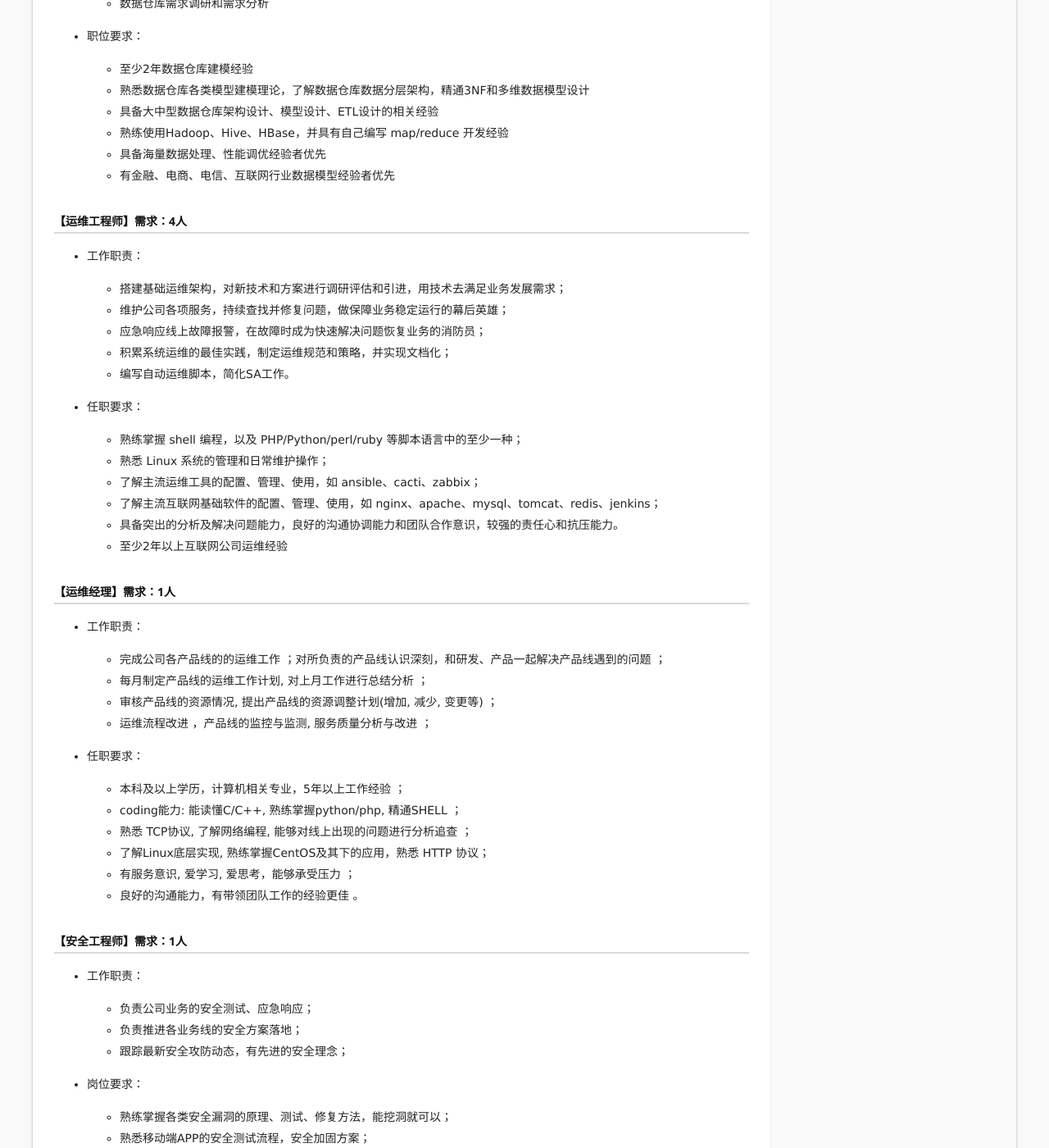
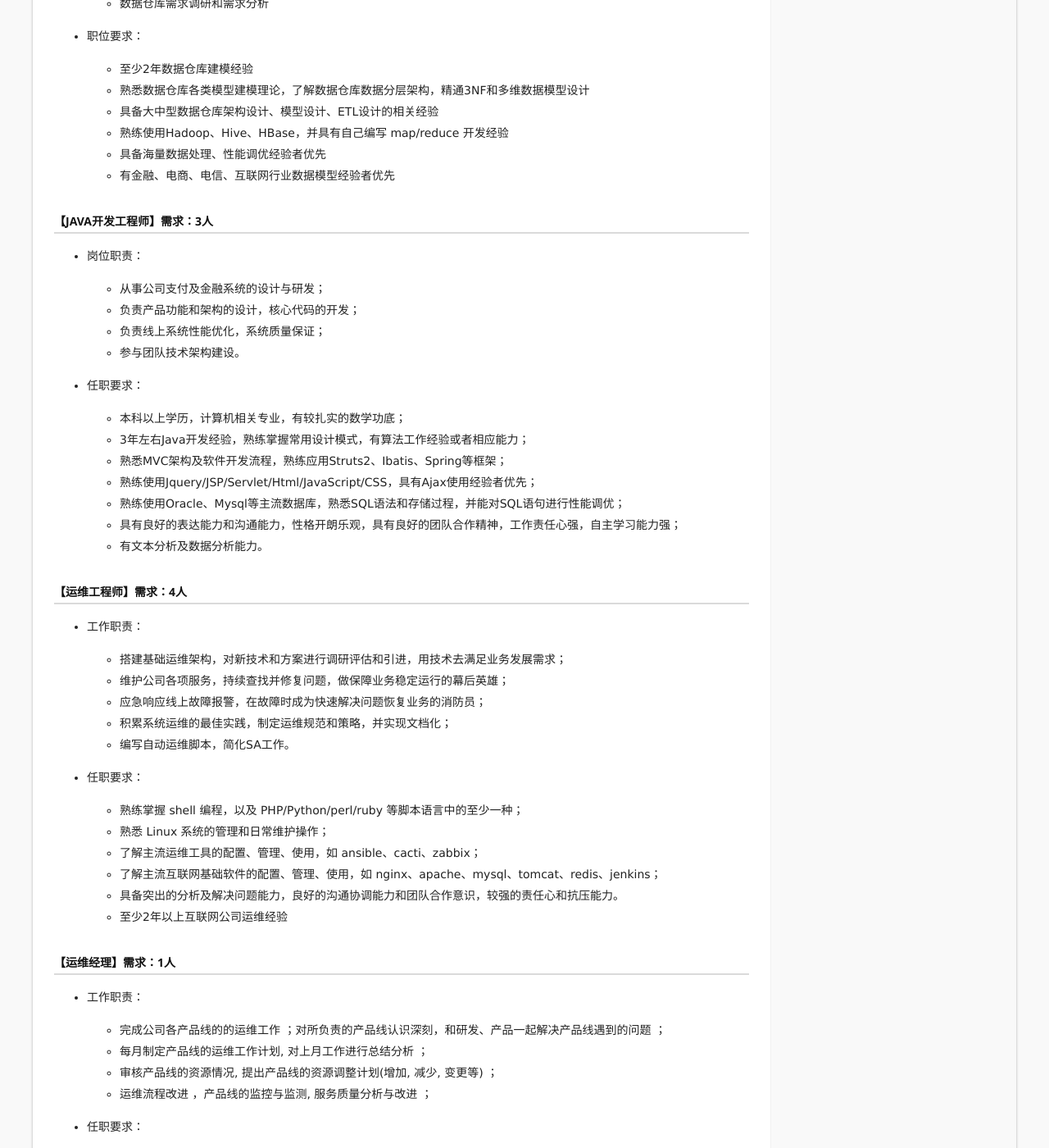
Before and after one commit to qit-team/qit-team.github.io, a Jekyll site: the page built from join-us/tech-jd.md, in a window 1280 px wide and 1400 px high, scrolled down 4447 px. Shown: the whole window at 82% size. Built offline with Jekyll 4.4.1, drawn with Linux system fonts in a browser that asks for light colours; some of the changed text lies outside the part shown.

Commit message:
add java jd

```diff
--- a/join-us/tech-jd.md
+++ b/join-us/tech-jd.md
@@ -8,7 +8,7 @@ tag: 招聘,趣店
 digest: 趣店集团技术部敞开大门，诚招PHP、FE、运维、BI等高阶工程师！
 ---
 
-> 注：请注明来`趣店技术学院`，成功概率更高
+> 注：请注明来自`趣店技术学院`，成功概率更高
 
 ## 一、你可能关心的
 
@@ -180,6 +180,25 @@ digest: 趣店集团技术部敞开大门，诚招PHP、FE、运维、BI等高
     * 具备海量数据处理、性能调优经验者优先
     * 有金融、电商、电信、互联网行业数据模型经验者优先
 
+
+### 【JAVA开发工程师】需求：3人
+
+* 岗位职责：
+	* 从事公司支付及金融系统的设计与研发；
+	* 负责产品功能和架构的设计，核心代码的开发；
+	* 负责线上系统性能优化，系统质量保证；
+	* 参与团队技术架构建设。
+
+* 任职要求：
+	* 本科以上学历，计算机相关专业，有较扎实的数学功底；
+	* 3年左右Java开发经验，熟练掌握常用设计模式，有算法工作经验或者相应能力；
+	* 熟悉MVC架构及软件开发流程，熟练应用Struts2、Ibatis、Spring等框架；
+	* 熟练使用Jquery/JSP/Servlet/Html/JavaScript/CSS，具有Ajax使用经验者优先；
+	* 熟练使用Oracle、Mysql等主流数据库，熟悉SQL语法和存储过程，并能对SQL语句进行性能调优；
+	* 具有良好的表达能力和沟通能力，性格开朗乐观，具有良好的团队合作精神，工作责任心强，自主学习能力强；
+	* 有文本分析及数据分析能力。
+
+
 ### 【运维工程师】需求：4人
 
 * 工作职责：
@@ -229,4 +248,4 @@ digest: 趣店集团技术部敞开大门，诚招PHP、FE、运维、BI等高
     * 有互联网金融工作经验；
     * 各种SRC有号。
 
-> 注：请注明来`趣店技术学院`，成功概率更高，重要的事至少说两遍！
+> 注：请注明来自`趣店技术学院`，成功概率更高，重要的事至少说两遍！
```
